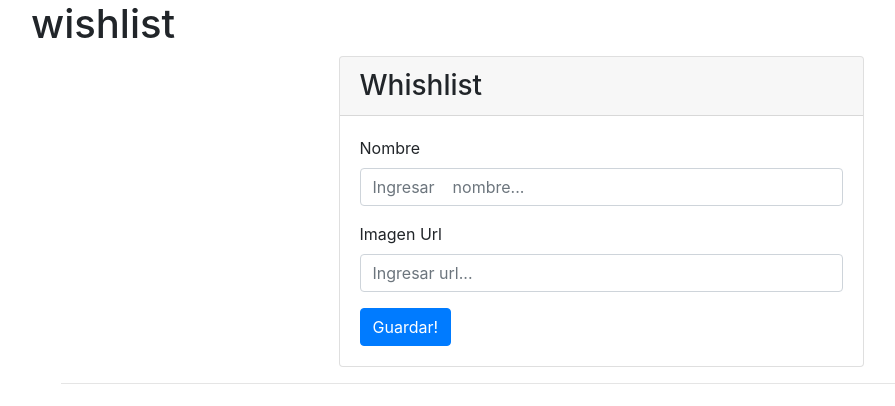
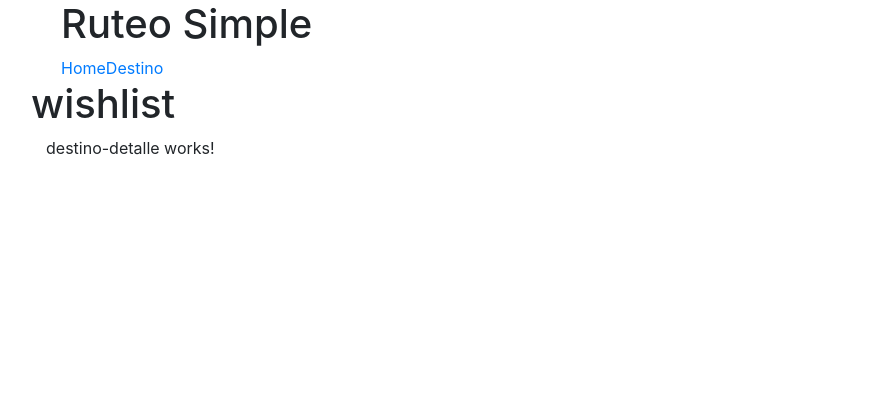
Before and after one commit to leonardo-teles/wishlist, an Angular app: page /destino in a window 1280 px wide. Before the commit this address led to /. Shown: the top 406 px of the page, without its empty margins (39-934 px from the left). Built offline with nearby package versions, Linux system fonts and the light colour scheme.

Commit message:
Trabajando en Prototipar y Personalizar Vistas y Introducción al Manejo de Rutas

```diff
--- a/src/app/app.component.html
+++ b/src/app/app.component.html
@@ -1,9 +1,20 @@
 <div class="container content">
+
+  <div class="page-header">
+    <div class="container">
+      <h1>Ruteo Simple</h1>
+      <div class="navlinks">
+         <a [routerLink]="['/home']">Home</a>
+         <a [routerLink]="['/destino']">Destino</a>
+      </div>
+    </div>
+  </div>
+
   <div class="row">
       <h1>
         {{title}}
       </h1>
   </div>
 
-  <app-lista-destinos></app-lista-destinos>
+  <router-outlet></router-outlet>
 </div>
--- /dev/null
+++ b/src/app/destino-detalle/destino-detalle.component.html
@@ -0,0 +1 @@
+<p>destino-detalle works!</p>
--- /dev/null
+++ b/src/app/destino-detalle/destino-detalle.component.ts
@@ -0,0 +1,15 @@
+import { Component, OnInit } from '@angular/core';
+
+@Component({
+  selector: 'app-destino-detalle',
+  templateUrl: './destino-detalle.component.html',
+  styleUrls: ['./destino-detalle.component.css']
+})
+export class DestinoDetalleComponent implements OnInit {
+
+  constructor() { }
+
+  ngOnInit(): void {
+  }
+
+}
--- a/src/app/destino-viaje/destino-viaje.component.html
+++ b/src/app/destino-viaje/destino-viaje.component.html
@@ -2,15 +2,24 @@
     <div class="card-img">
         <img src="https://placeimg.com/380/230/nature" alt="">
         <span>
-            <h4>{{destino.nombre}}</h4>
+            <h4>{{position}}</h4>
         </span>
     </div>
     <div class="card-desc">
         <h3>{{destino.nombre}}</h3>
-        <p>Lorem ipsum dolor sit amet consectetur, adipisicing elit. Laboriosam, voluptatum! Dolor
-            quo, perspiciatis
-            voluptas totam</p>
+        <p>Servicios</p>
+        <ul>
+          <li *ngFor="let s of destino.servicios">
+            <span [ngSwitch]="s">
+              <i *ngSwitchCase="'desayuno'" style="color: red;">{{s}}</i>
+              <i *ngSwitchDefault>{{s}}</i>
+            </span>
+          </li>
+        </ul>
         <a href="#" class="btn-card" (click)="ir()">Ir!</a>
-        <span [style.display]="destino.isSelected() ? '' : 'none'">- PREFERIDO -</span>
+        <span *ngIf="destino.isSelected()">
+          <span ngNonBindable>{{PREFERIDO}}</span>
+        </span>
+        <a [routerLink]="['/destino']">Ver Detalle</a>
     </div>
 </div>
--- a/src/app/destino-viaje/destino-viaje.component.ts
+++ b/src/app/destino-viaje/destino-viaje.component.ts
@@ -9,6 +9,7 @@ import { DestinoViaje } from '../models/destino-viaje.model';
 export class DestinoViajeComponent implements OnInit {
 
   @Input() destino: DestinoViaje;
+  @Input() position: number;
   @HostBinding('attr.class') cssClass = 'col-md-4';
   @Output() clicked: EventEmitter<DestinoViaje>;
 
--- a/src/app/lista-destinos/lista-destinos.component.html
+++ b/src/app/lista-destinos/lista-destinos.component.html
@@ -27,8 +27,9 @@
     <hr class="mb-5">
     <div class="row row-flex">
         <app-destino-viaje
-          *ngFor="let d of destinos"
+          *ngFor="let d of destinos; let i=index"
           [destino]="d"
+          [position]="i+1"
           (clicked)="elegido($event)">
       </app-destino-viaje>
     </div>
--- a/src/app/models/destino-viaje.model.ts
+++ b/src/app/models/destino-viaje.model.ts
@@ -1,7 +1,10 @@
 export class DestinoViaje {
   private selected: boolean;
+  servicios: string[];
 
-  constructor(public nombre: string, public url: string) {}
+  constructor(public nombre: string, public url: string) {
+    this.servicios = ['pileta', 'desayuno'];
+  }
 
   isSelected(): boolean {
     return this.selected;
```
Also changed, not shown: src/app/app.module.ts (+12 -2 lines), src/app/destino-detalle/destino-detalle.component.css (added), 1 other file (tests, documents, lock files or other folders).
